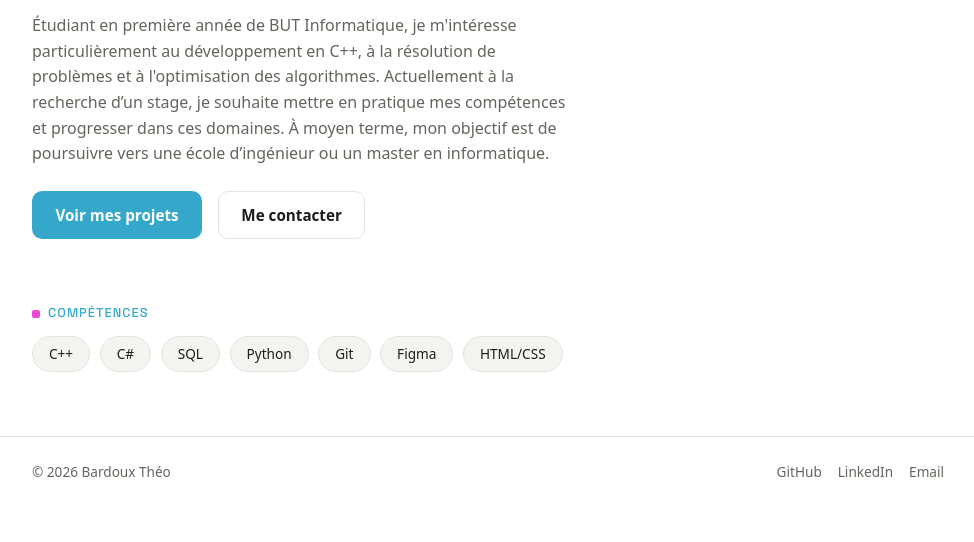
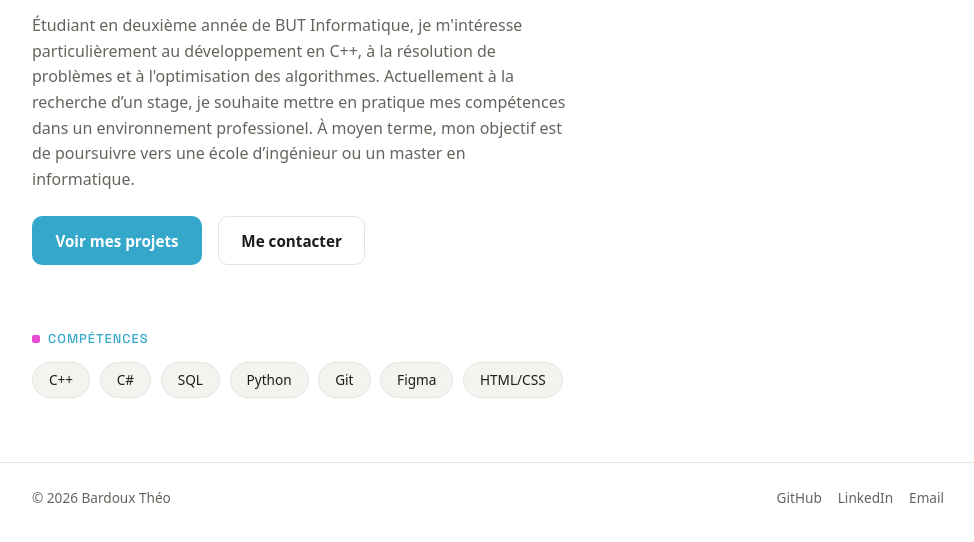
Before and after one commit to KolaghanMK1/portfolio, a plain HTML site: page index.html in a window 1280 px wide. Shown: the part 268-810 px from the top of the page, without its empty margins (152-1126 px from the left). Drawn offline with Linux system fonts and the light colour scheme.

Commit message:
Corrections contenu pages contact.html, about .html et index.html

```diff
--- a/index.html
+++ b/index.html
@@ -29,9 +29,9 @@
             <h1>Bardoux Théo</h1>
             <p class="role">Etudiant en BUT Informatique</p>
             <p class="intro">
-                Étudiant en première année de BUT Informatique, je m'intéresse particulièrement au développement en C++, à la résolution
+                Étudiant en deuxième année de BUT Informatique, je m'intéresse particulièrement au développement en C++, à la résolution
                 de problèmes et à l'optimisation des algorithmes. Actuellement à la recherche d’un stage, je souhaite mettre en pratique
-                mes compétences et progresser dans ces domaines. À moyen terme, mon objectif est de poursuivre vers une école
+                mes compétences dans un environnement professionel. À moyen terme, mon objectif est de poursuivre vers une école
                 d’ingénieur ou un master en informatique.
             </p>
             <div class="cta">
```
Also changed, not shown: about.html (+3 -0 lines), contact.html (+1 -1 lines).
